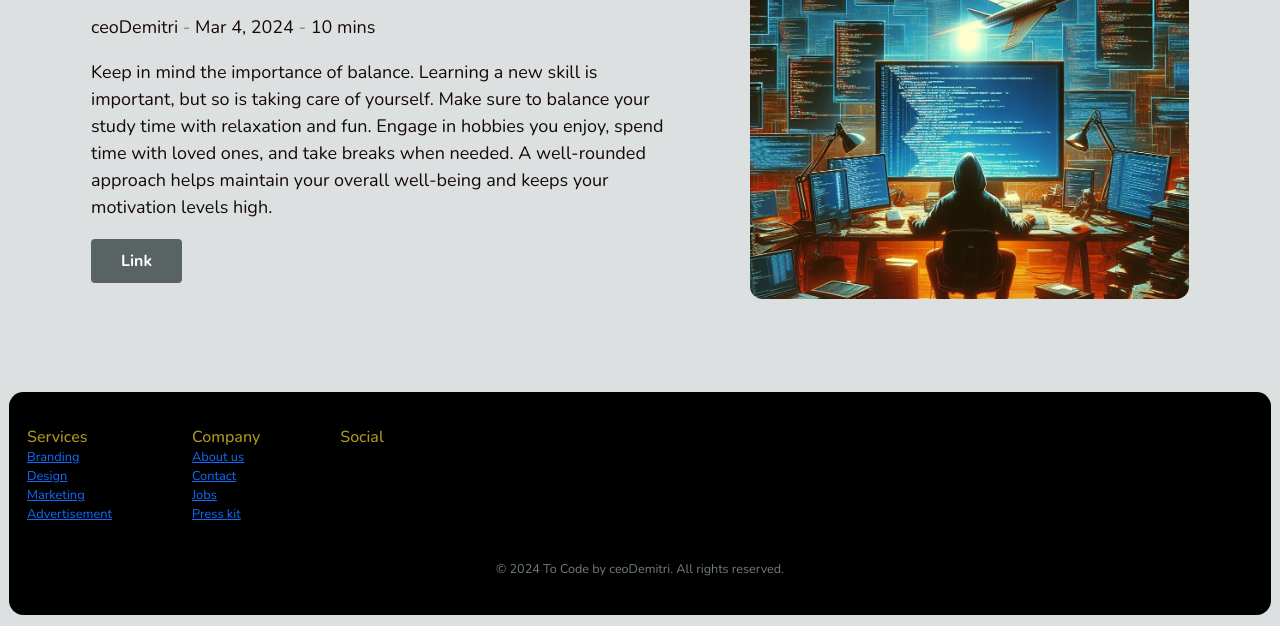
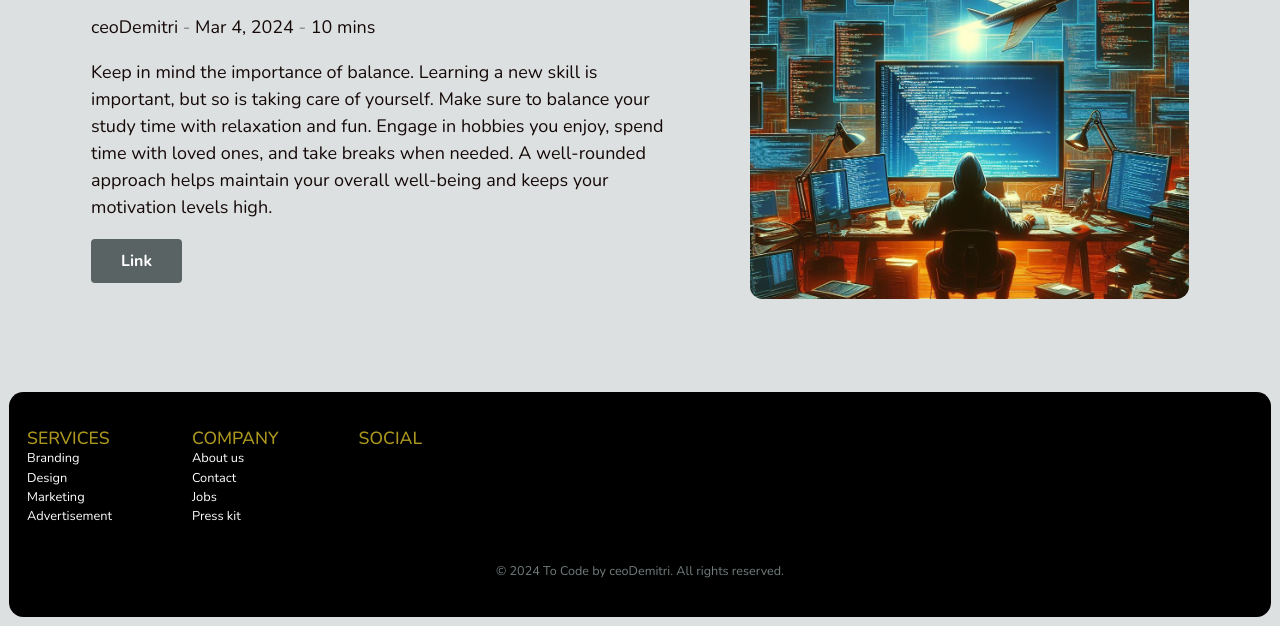
Before and after one commit to CEODemitri/To-Code, an Eleventy site: page src/index.njk in a window 1280 px wide. Shown: the part 2279-2905 px from the top of the page. Built offline with nearby package versions, Linux system fonts and the light colour scheme; Eleventy itself is replaced by a stand-in of ours; files that its build step writes are made by us from their sources.

Commit message:
small edit to footer style

```diff
--- a/src/style.css
+++ b/src/style.css
@@ -248,11 +248,13 @@ section,
   gap: 5rem;
 }
 
-.footer-title:nth-of-type(1) {
+.footer-title {
   padding: 0;
   margin: 0;
   width: fit-content;
   color: hsl(51, 70%, 40%);
+  font-size: 1.1rem;
+  text-transform: uppercase;
 }
 
 .links {
@@ -261,6 +263,11 @@ section,
   padding: 0;
   align-items: flex-start;
   font-size: 0.8rem;
+}
+
+.link {
+  text-decoration: none;
+  color: var(--clr-neutral-230);
 }
 
 @media (max-width: 768px) {
```
